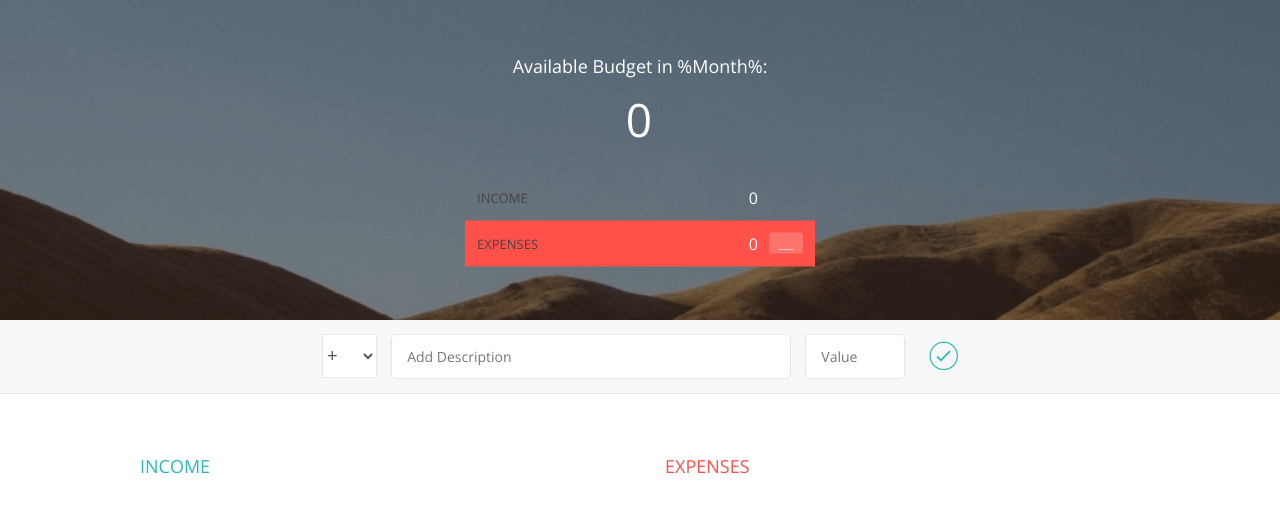
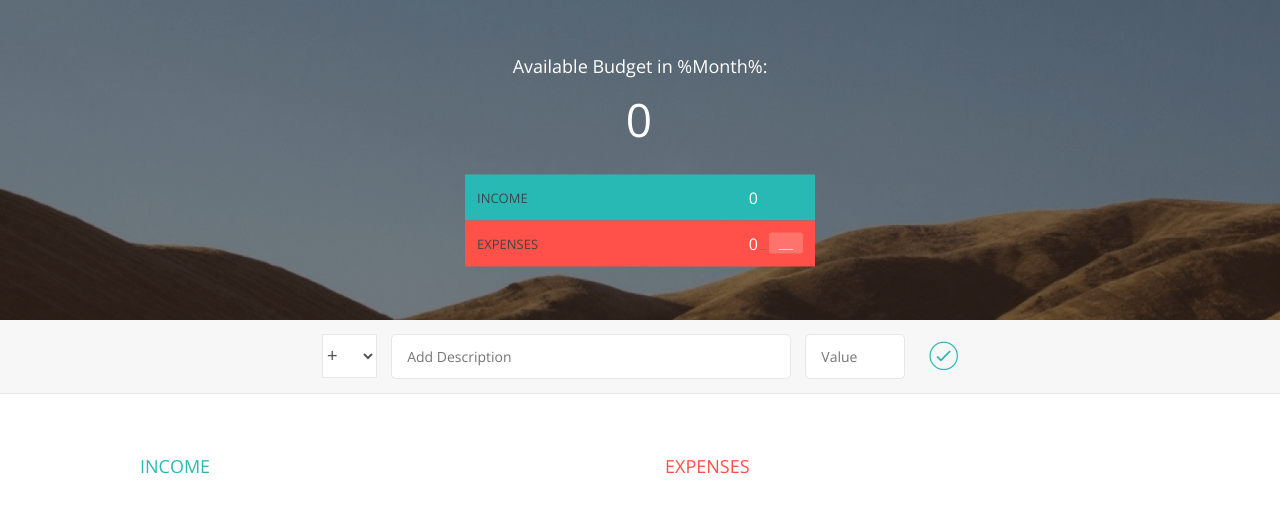
Before and after one commit to dibakarsutradhar/the-budget-app, a plain HTML site: page index.html in a window 1280 px wide. Drawn offline with nearby package versions, Linux system fonts and the light colour scheme.

Commit message:
CSS Updated

```diff
--- a/style.css
+++ b/style.css
@@ -70,6 +70,10 @@ body {
 .budget__expenses {
 	padding: 12px;
 	text-transform: uppercase;
+}
+
+.budget__income {
+	background-color: #28B9B5;
 }
 
 .budget__expenses {
```
